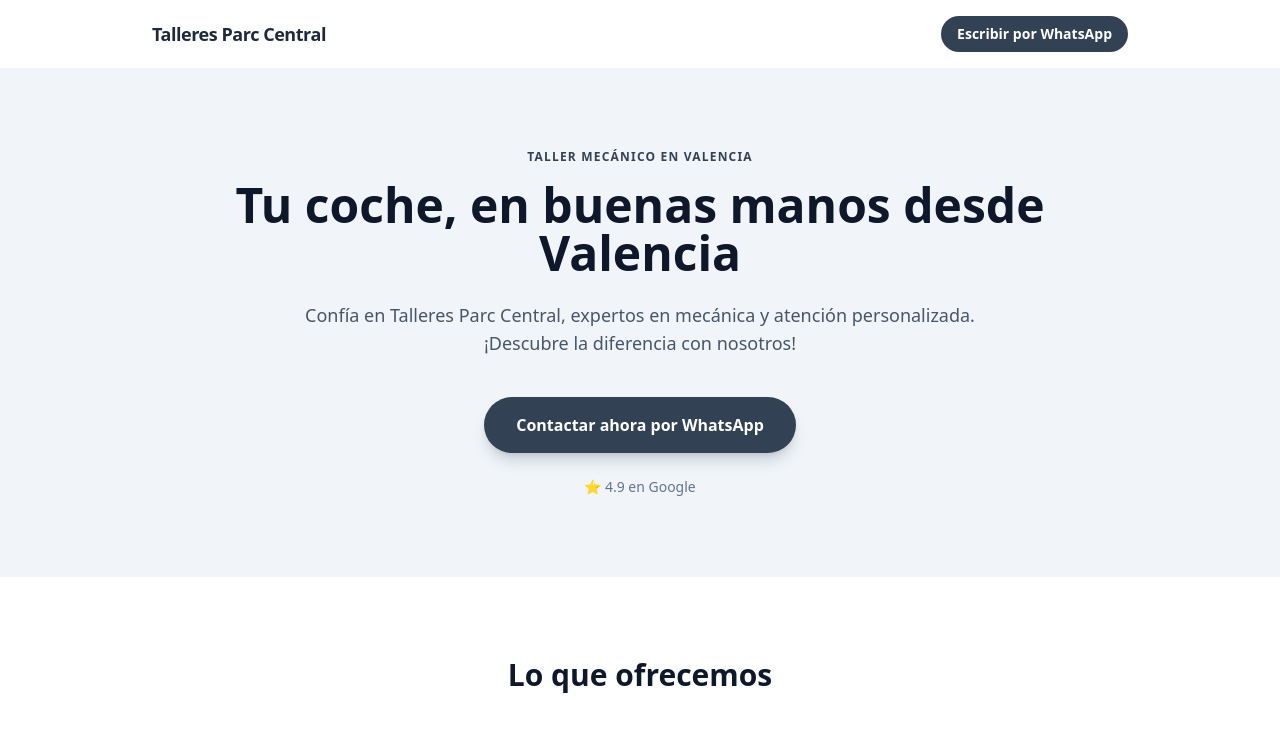
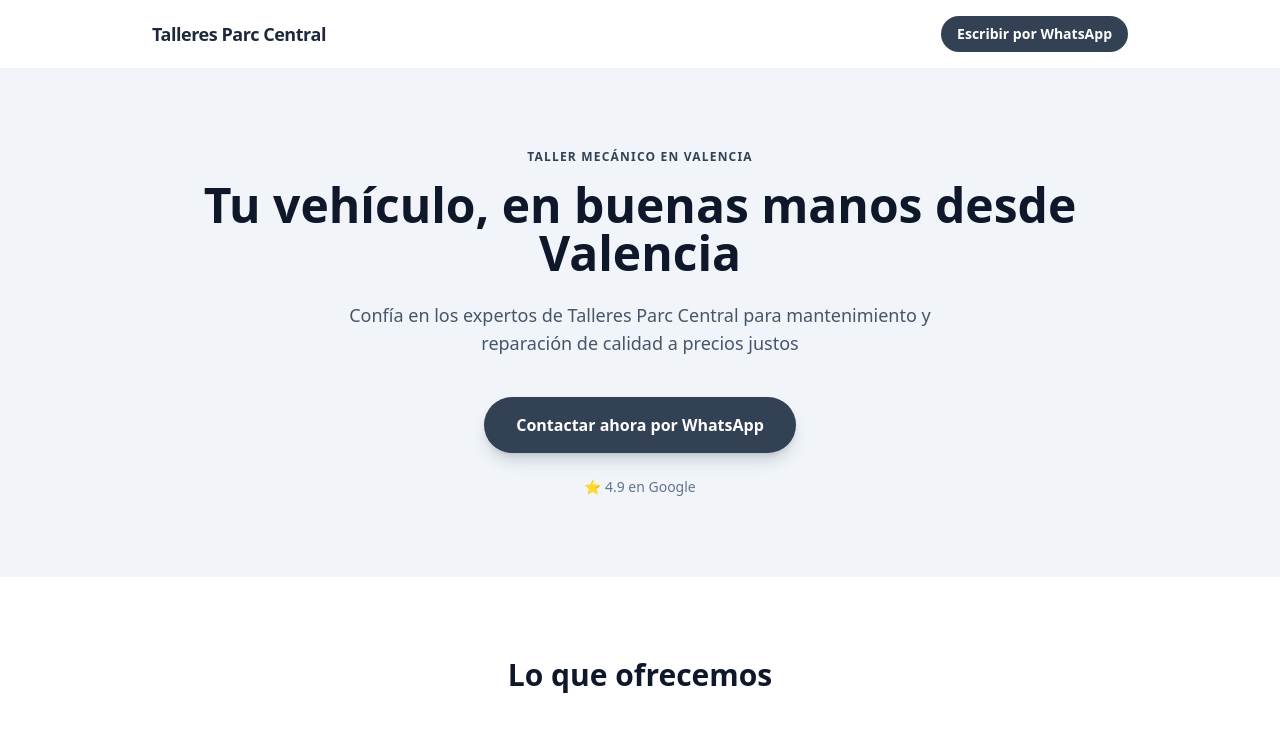
Before and after one commit to gustavo-pereira114/talleres-parc-central, a plain HTML site: page index.html in a window 1280 px wide. Shown: the top 738 px of the page. Drawn offline with nearby package versions, Linux system fonts and the light colour scheme.

Commit message:
Actualiza index.html

```diff
--- a/index.html
+++ b/index.html
@@ -4,7 +4,7 @@
   <meta charset="UTF-8" />
   <meta name="viewport" content="width=device-width, initial-scale=1.0" />
   <title>Talleres Parc Central | Taller mecánico en Valencia</title>
-  <meta name="description" content="Confía en Talleres Parc Central, expertos en mecánica y atención personalizada. ¡Descubre la diferencia con nosotros!" />
+  <meta name="description" content="Confía en los expertos de Talleres Parc Central para mantenimiento y reparación de calidad a precios justos" />
   <script src="https://cdn.tailwindcss.com"></script>
 </head>
 <body class="bg-white text-slate-800 antialiased">
@@ -25,10 +25,10 @@
     <div class="max-w-5xl mx-auto px-6 py-20 text-center">
       <p class="uppercase tracking-widest text-xs font-semibold text-slate-700 mb-4">Taller mecánico en Valencia</p>
       <h1 class="text-3xl sm:text-5xl font-extrabold leading-tight text-slate-900 mb-6">
-        Tu coche, en buenas manos desde Valencia
+        Tu vehículo, en buenas manos desde Valencia
       </h1>
       <p class="text-base sm:text-lg text-slate-600 max-w-2xl mx-auto mb-10">
-        Confía en Talleres Parc Central, expertos en mecánica y atención personalizada. ¡Descubre la diferencia con nosotros!
+        Confía en los expertos de Talleres Parc Central para mantenimiento y reparación de calidad a precios justos
       </p>
       <a href="https://wa.me/34645791090?text=Hola%2C%20necesito%20un%20presupuesto%20para%20mi%20coche." target="_blank" rel="noopener"
          class="inline-flex items-center gap-2 bg-slate-700 hover:bg-slate-800 text-white font-semibold px-8 py-4 rounded-full text-base shadow-lg shadow-slate-700/20 transition">
```
